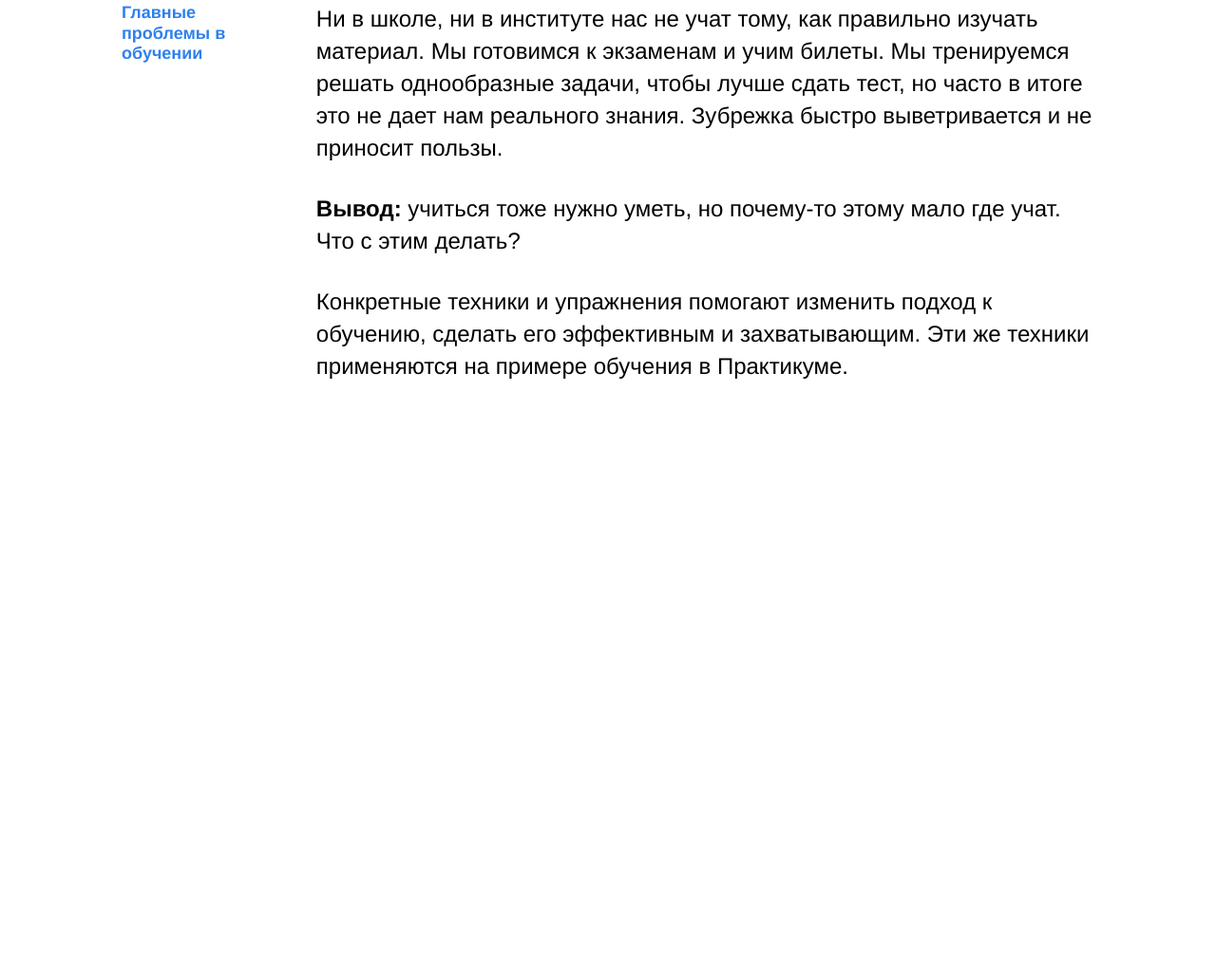
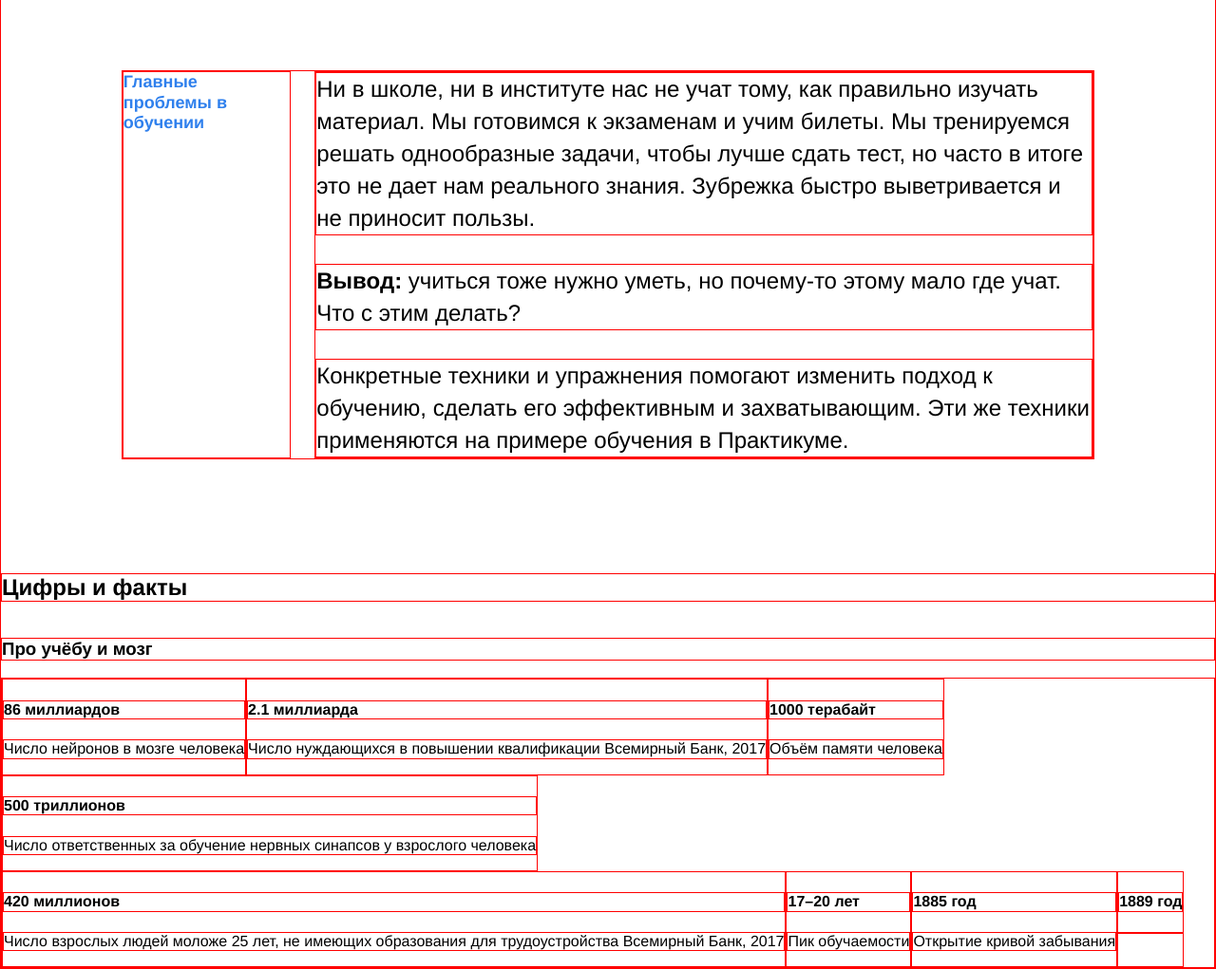
Before and after one commit to AmirAshizhev/how-to-learn, a plain HTML site: page index.html in a window 1280 px wide. Shown: the part 783-1804 px from the top of the page at 95% size. Before the commit the page ends 1186 px from the top, so only its background shows below. Drawn offline with Linux system fonts and the light colour scheme.

Commit message:
started digits

```diff
--- a/index.html
+++ b/index.html
@@ -29,6 +29,44 @@
       </section>
 
       <section class="digits">
+        <h2 class="section-title">Цифры и факты</h2>
+        <h3 class="section-subtitle">Про учёбу и мозг</h3>
+        <div class="table">
+          <div class="table__cell">
+            <h4 class="table__heading">86 миллиардов</h4>
+            <p class="table__text">Число нейронов в мозге человека</p>
+          </div>
+          <div class="table__cell">
+            <h4 class="table__heading">2.1 миллиарда</h4>
+            <p class="table__text">Число нуждающихся в повышении квалификации
+              Всемирный Банк, 2017</p>
+          </div>
+          <div class="table__cell">
+            <h4 class="table__heading">1000 терабайт</h4>
+            <p class="table__text">Объём памяти человека</p>
+          </div>
+          <div class="table__cell">
+            <h4 class="table__heading">500 триллионов</h4>
+            <p class="table__text">Число ответственных за обучение нервных синапсов у взрослого человека</p>
+          </div>
+          <div class="table__cell">
+            <h4 class="table__heading">420 миллионов</h4>
+            <p class="table__text">Число взрослых людей моложе 25 лет, не имеющих образования для трудоустройства
+              Всемирный Банк, 2017</p>
+          </div>
+          <div class="table__cell">
+            <h4 class="table__heading">17–20 лет</h4>
+            <p class="table__text">Пик обучаемости</p>
+          </div>
+          <div class="table__cell">
+            <h4 class="table__heading">1885 год</h4>
+            <p class="table__text">Открытие кривой забывания</p>
+          </div>
+          <div class="table__cell">
+            <h4 class="table__heading">1889 год</h4>
+            <p class="table__text"></p>
+          </div>
+        </div>
       </section>
 
       <section class="feynman">
--- a/styles/style.css
+++ b/styles/style.css
@@ -8,12 +8,24 @@
   /* выше для экранов больше 1600px отцентрировали весь контент */
   font-family: 'Helvetica Neue', Arial, sans-serif;
 }
-/*div {
+div {
   border: 1px solid red;
 }
  h2{
   border: 1px solid red;
- }*/
+ }
+
+ h3{
+  border: 1px solid red;
+ }
+
+ h4{
+  border: 1px solid red;
+ }
+ p{
+  border: 1px solid red;
+ }
+
 
 .header {
   position: relative;
@@ -87,7 +99,7 @@
 
 
 .description{
-  margin-top: 30px;
+  margin-top: 100px;
   display: flex;
   justify-content: center;
 }
@@ -129,6 +141,37 @@ margin: 0 0 30px 0;
 font-weight: bold;
 }
 
+.digits{
+  margin-top: 100px;
+  display: flex;
+  flex-direction: column;
+  justify-content: center;
+}
+
+.section-title{
+
+}
+
+.section-subtitle{
+
+}
+
+.table{
+  display: flex;
+  flex-wrap: wrap;
+}
+.table__cell{
+
+}
+
+.table__heading{
+
+}
+
+.table__text{
+
+}
+
 
 .table__cell_theme_dark {
   width: 200px;
```
